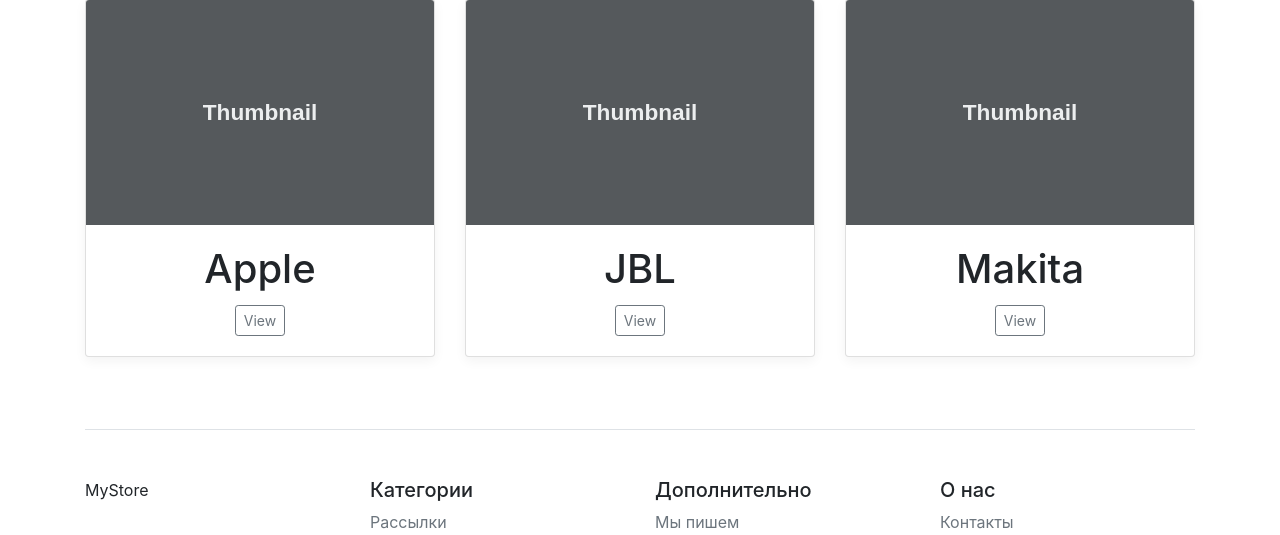
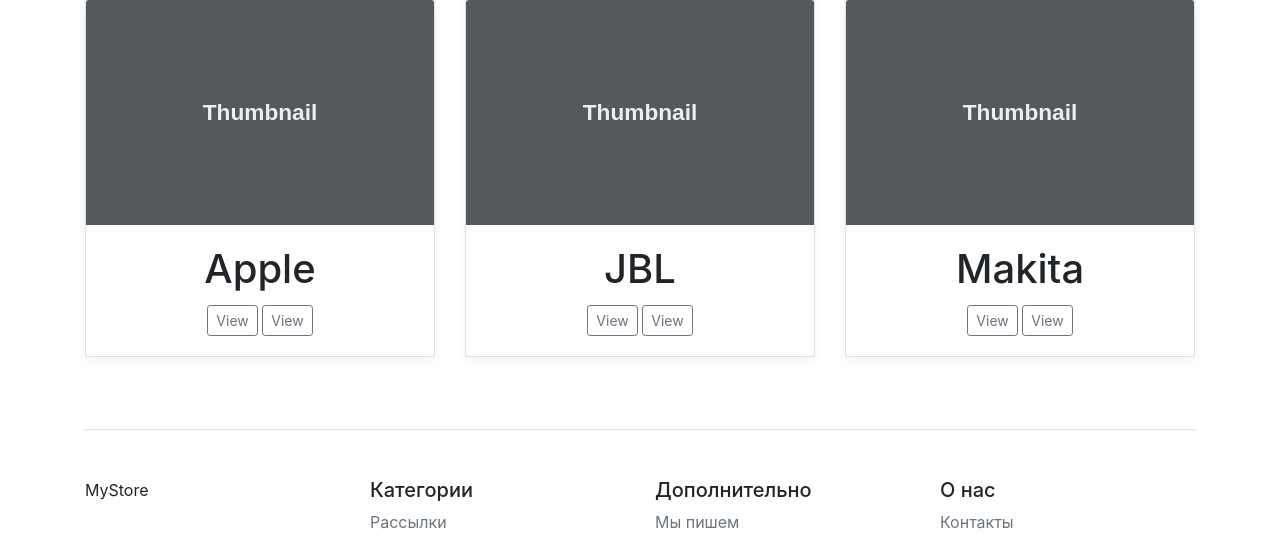
Before and after one commit to Max9222/online_store, a Django app: page / in a window 1280 px wide. Shown: the part 341-876 px from the top of the page. Run offline with Django 3.2, Linux system fonts and the light colour scheme; data comes from the database, SQL or seed files in the repository; some libraries are stand-ins or nearby versions.

Commit message:
Добавил FBV vs CBV

```diff
--- a/catalog/templates/catalog/index.html
+++ b/catalog/templates/catalog/index.html
@@ -18,6 +18,8 @@
                 <div class="card-body">
                     <h1 class="card-title pricing-card-title">{{ object.name }}</h1>
                     <a href="{% url 'catalog:product_view' object.pk %}" type="button"
+                       class="btn btn-sm btn-outline-secondary">View</a>
+                    <a href="{% url 'catalog:create_blog' %}" type="button"
                        class="btn btn-sm btn-outline-secondary">View</a>
                 </div>
             </div>
--- a/catalog/templates/catalog/product.html
+++ b/catalog/templates/catalog/product.html
@@ -27,7 +27,7 @@
                             <div class="btn-group">
                                 <a href="{% url 'catalog:product_view' object.pk %}" type="button"
                                    class="btn btn-sm btn-outline-secondary">View</a>
-                                <a href="{% url 'catalog:create' %}" type="button"
+                                <a href="{% url 'catalog:create_blog' %}" type="button"
                                    class="btn btn-sm btn-outline-secondary">View</a>
                             </div>
                             <small class="text-muted"></small>
--- a/catalog/urls.py
+++ b/catalog/urls.py
@@ -10,7 +10,7 @@
     path('contact/', contact, name='contact'),
     path('product/', ProductListView.as_view(), name='product_list'),
     path('view<int:pk>/', ProductDetailView.as_view(), name='product_view'),
-    path('create/', BlogCreateView.as_view(), name='create'),
+    path('create/', BlogCreateView.as_view(), name='create_blog'),
     #path('edit/<int:pk>/', ProductUpdateView.as_view(), name='product_edit')
 
 ]
--- a/catalog/views.py
+++ b/catalog/views.py
@@ -36,7 +36,7 @@
 
 class BlogCreateView(CreateView):
     model = Blog
-    fields = ('title', 'body',)
+    fields = ('title', 'content',)
     success_url = reverse_lazy('catalog:index')
 
 # class BlogDetailView(DetailView):
```
